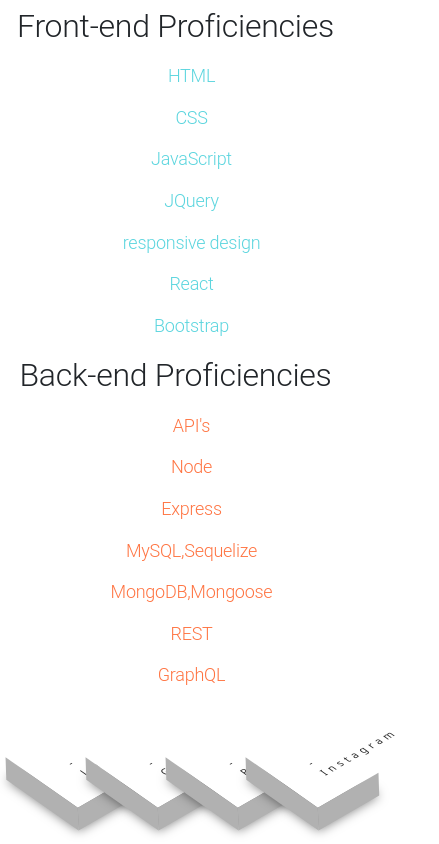
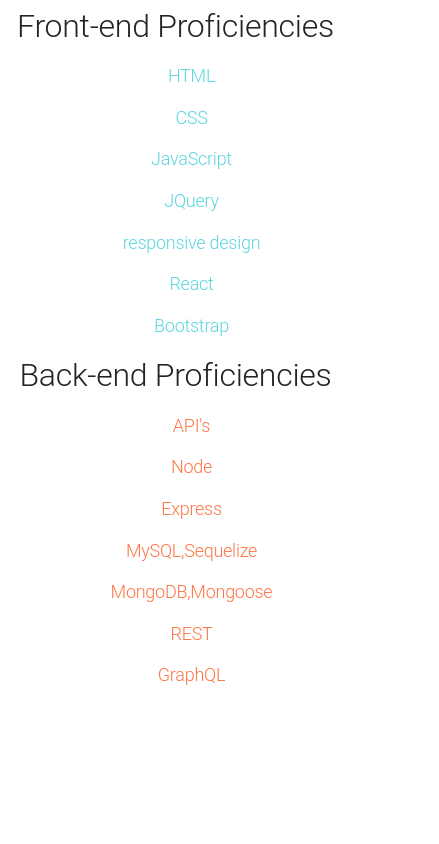
Before and after one commit to Jrr1232/Portfolio-V.2, a React (Vite) app: page / in a window 390 px wide. Shown: the part 1419-2263 px from the top of the page, 439 px wide, since content can reach past the window. After the commit the page ends 2125 px from the top, so only its background shows below. Built offline with nearby package versions, Linux system fonts and the light colour scheme; a web font is replaced by a local one.

Commit message:
added server.js

```diff
--- a/package.json
+++ b/package.json
@@ -8,7 +8,7 @@
     "build": "vite build",
     "lint": "eslint .",
     "preview": "vite preview",
-    "start": "serve dist",
+    "start": "node server.js",
     "heroku-postbuild": "npm run build"
   },
   "dependencies": {
--- a/src/App.css
+++ b/src/App.css
@@ -321,6 +321,10 @@
 
 }
 
+#animation-container {
+
+}
+
 @keyframes scroll-left {
   0% {
     transform: translateX(0);
@@ -347,39 +351,15 @@
   }
 
   #animation-container {
-    height: 10vh;
+    height: 80vh;
+    width: 80vh;
   }
 
   #social-media {
-    margin-left: 0%;
-    margin-top: 10%;
-    margin-bottom: 10%;
+    display: none;
   }
 
-  #social-media li a {
-    text-decoration: none;
-    display: absolute;
-    display: block;
-    width: 70px;
-    height: 80px;
-    background: #ffffff;
-    text-align: left;
-    padding-left: 20px;
-    transform: rotate(-30deg) skew(25deg) translate(0, 0);
-    transition: .5s;
-    box-shadow: -20px 20px 10px rgba(0, 0, 0, .5);
-  }
 
-  #social-media li a span {
-    font-size: 10px;
-    padding: 0;
-    margin: 0;
-    position: absolute;
-    top: 30px;
-    color: #262626;
-    letter-spacing: 4px;
-    transition: .5s;
-  }
 
   .projects-container {
     display: flex;
--- a/src/components/animation.jsx
+++ b/src/components/animation.jsx
@@ -70,7 +70,7 @@
 
     return (
         <div
-            id = "animation-container"
+            id ="animation-container"
             ref={containerRef}
             style={{ width: '100vw', height: '40vh' }}
         />
```
Also changed, not shown: server.js (added, +14 -0 lines).
